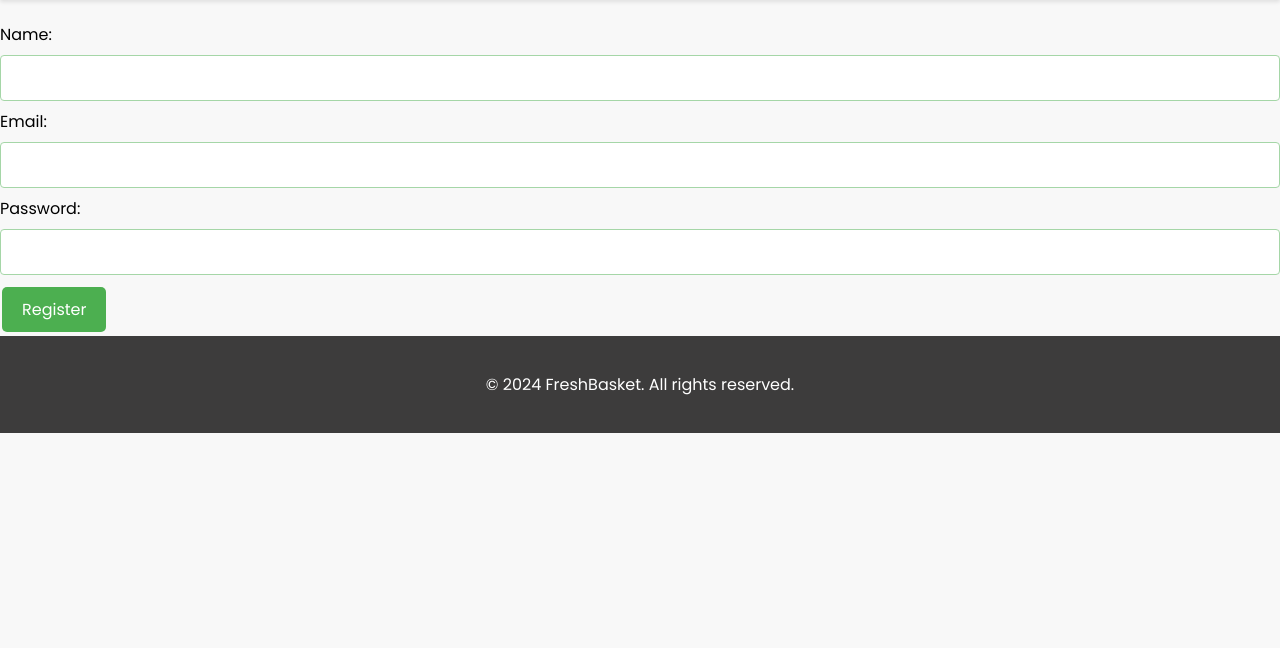
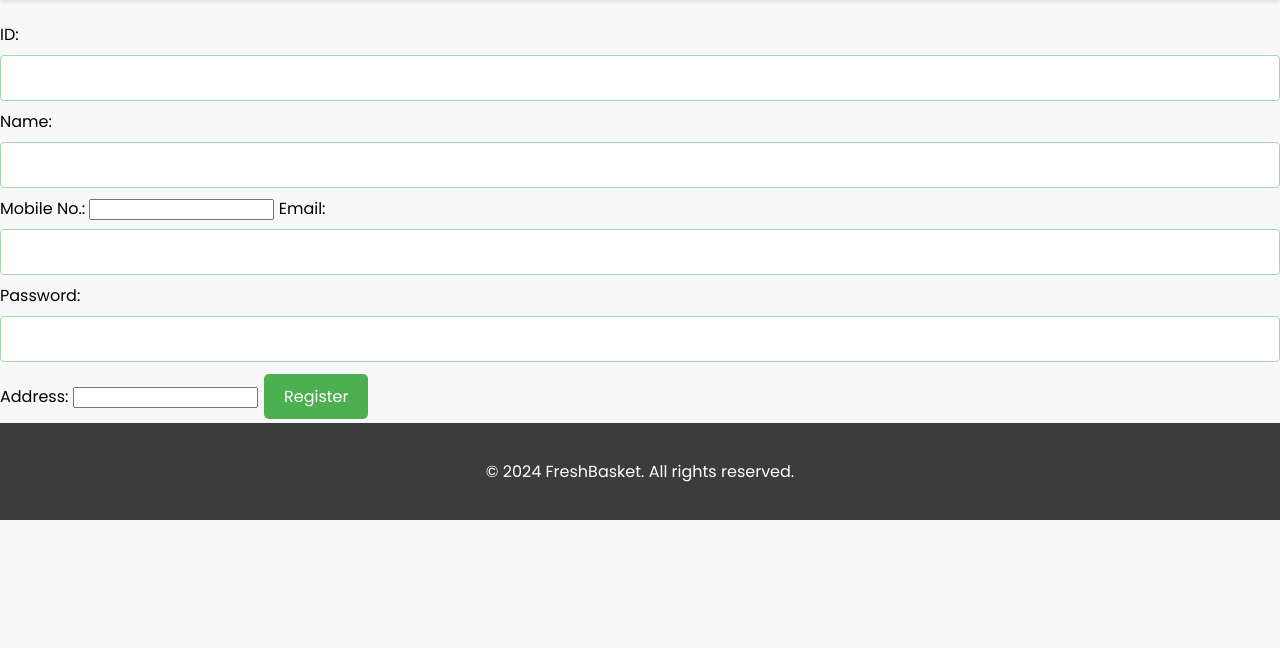
Before and after one commit to AbishekK12/Fresh-Basket, a Flask app: page /register in a window 1280 px wide. Shown: the part 69-717 px from the top of the page. Run offline with Flask 3, Linux system fonts and the light colour scheme.

Commit message:
Update register.html

```diff
--- a/templates/register.html
+++ b/templates/register.html
@@ -21,8 +21,14 @@
 
     <main>
         <form action="/register" method="POST">
+            <label for="id">ID:</label>
+            <input type="text" id="id" name="id" required>
+
             <label for="name">Name:</label>
             <input type="text" id="name" name="name" required>
+
+            <label for="pn">Mobile No.:</label>
+            <input type="phonenumber" id="pn" name="pn" required>
 
             <label for="email">Email:</label>
             <input type="email" id="email" name="email" required>
@@ -30,7 +36,10 @@
             <label for="password">Password:</label>
             <input type="password" id="password" name="password" required>
 
-            <button type="submit">Register</button>
+            <label for="addr">Address:</label>
+            <input type="address" id="addr" name="addr" required>
+
+            <button type="submit" href="/login">Register</button>
         </form>
     </main>
 
```
